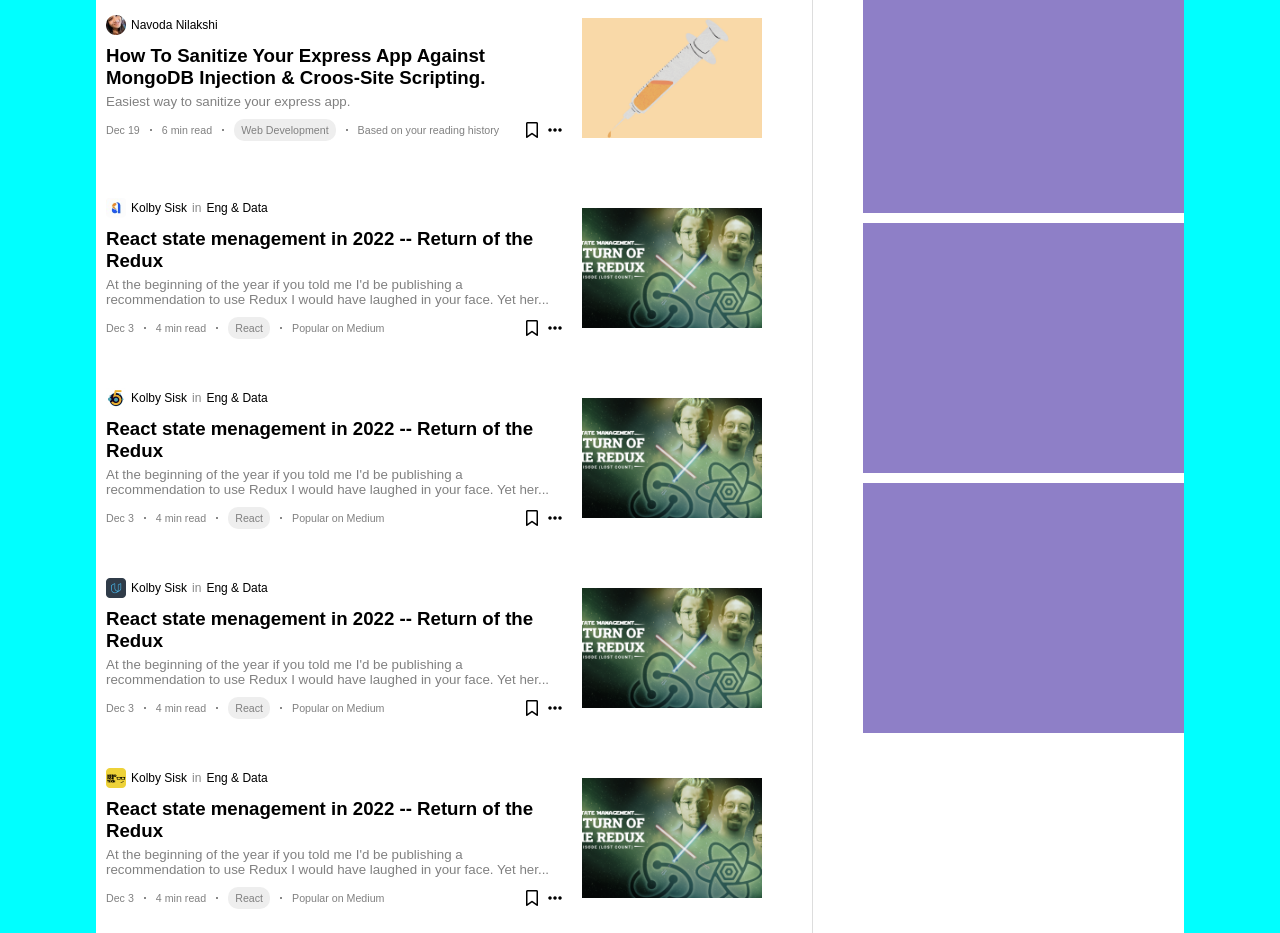
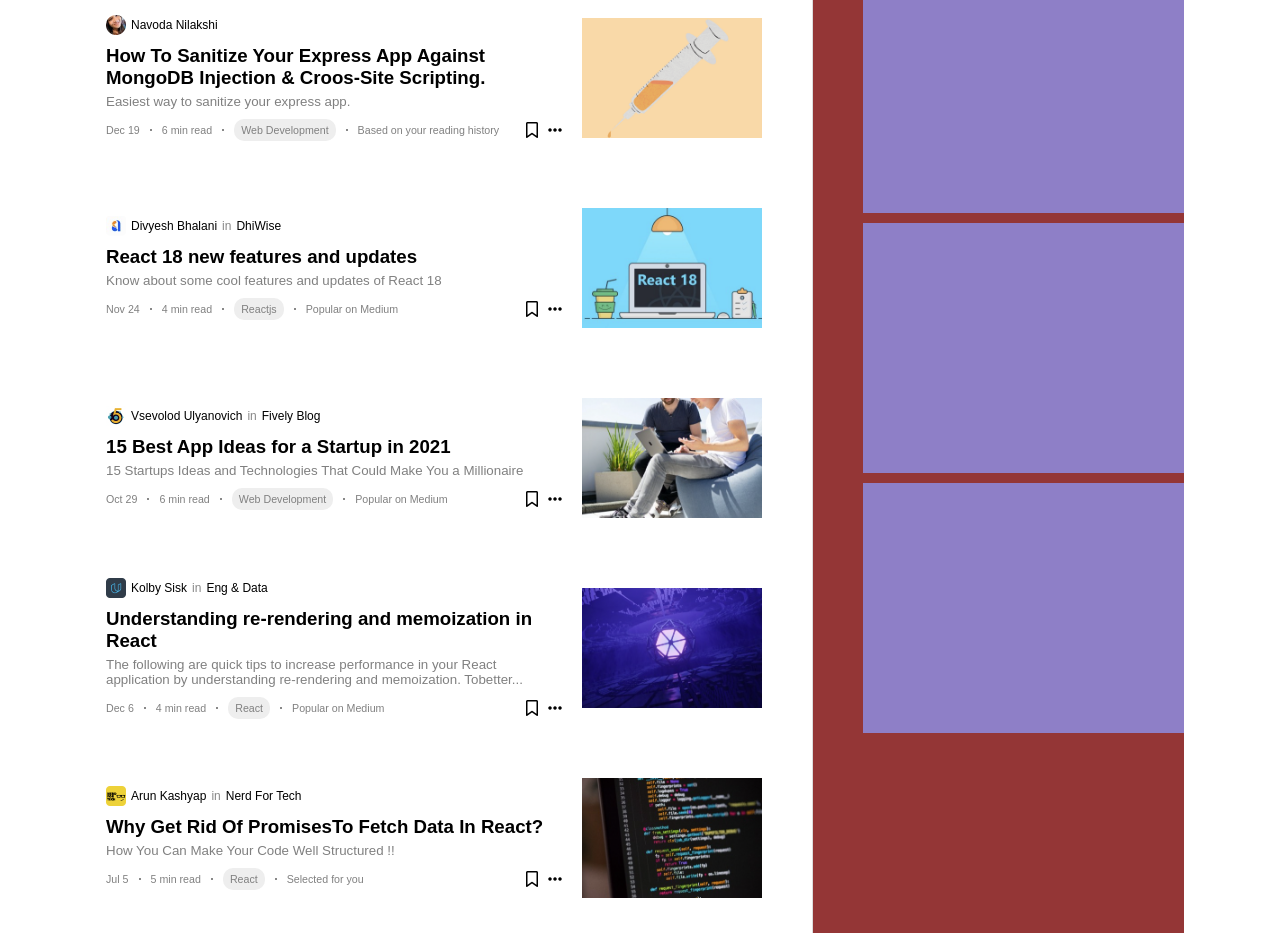
Before and after one commit to Nat1985/Epicode_M1_D8, a plain HTML site: page D8/index.html in a window 1280 px wide. Shown: the part 362-1295 px from the top of the page. Drawn offline with nearby package versions, Linux system fonts and the light colour scheme.

Commit message:
19 marzo

```diff
--- a/D8/css/style.css
+++ b/D8/css/style.css
@@ -9,7 +9,6 @@
 }
 
 .container {
-    background-color: aqua;
     width: 100%;
     display: flex;
     flex-direction: column;
@@ -17,7 +16,6 @@
 }
 
     header {
-        background-color: white;
         height: 55px;
         width: 100%;
         box-shadow: 0px 3px 15px 2px rgba(0, 0, 0, 0.1);
@@ -57,7 +55,7 @@
                 flex-wrap: nowrap;
                 justify-content: flex-end;
                 align-items: center;
-                padding-right: 10px;
+                /* padding-right: 10px; */
             }
 
             .options * {
@@ -259,7 +257,7 @@
                 }
 
         .side-section {
-            background-color: white;
+            background-color: rgb(148, 54, 54);
             width: 550px;
             padding-left: 50px;
         }
--- a/D8/index.html
+++ b/D8/index.html
@@ -36,7 +36,7 @@
                     <span></span>
                 </div>
 
-                <!-- Single post -->
+                <!-- post 1 -->
                 <div class="post">
                     <div class="text">
                         <div class="who-where">
@@ -68,6 +68,7 @@
                     </div>
                 </div>
 
+                <!-- post 2 -->
                 <div class="post">
                     <div class="text">
                         <div class="who-where">
@@ -99,19 +100,84 @@
                     </div>
                 </div>
 
+                <!-- post 3 -->
                 <div class="post">
                     <div class="text">
                         <div class="who-where">
                             <img src="images/avatar_3.png">
+                            <span>Divyesh Bhalani</span>
+                            <span>in</span>
+                            <span>DhiWise</span>
+                        </div>
+                        <h3>React 18 new features and updates</h3>
+                        <p>Know about some cool features and updates of React 18</p>
+                        <div class="post-caption">
+                            <div class="post-info">
+                                <span>Nov 24</span>
+                                <span></span>
+                                <span>4 min read</span>
+                                <span></span>
+                                <span>Reactjs</span>
+                                <span></span>
+                                <span>Popular on Medium</span>
+                            </div>
+                            <div class="post-action">
+                                <i class="fa-regular fa-bookmark"></i>
+                                <i class="fa-solid fa-ellipsis"></i>
+                            </div>
+                        </div>
+                    </div>
+                    <div class="image">
+                        <img src="images/img_3.png">
+                    </div>
+                </div>
+
+                <!-- post 4 -->
+                <div class="post">
+                    <div class="text">
+                        <div class="who-where">
+                            <img src="images/avatar_4.png">
+                            <span>Vsevolod Ulyanovich</span>
+                            <span>in</span>
+                            <span>Fively Blog</span>
+                        </div>
+                        <h3>15 Best App Ideas for a Startup in 2021</h3>
+                        <p>15 Startups Ideas and Technologies That Could Make You a Millionaire
+                        <div class="post-caption">
+                            <div class="post-info">
+                                <span>Oct 29</span>
+                                <span></span>
+                                <span>6 min read</span>
+                                <span></span>
+                                <span>Web Development</span>
+                                <span></span>
+                                <span>Popular on Medium</span>
+                            </div>
+                            <div class="post-action">
+                                <i class="fa-regular fa-bookmark"></i>
+                                <i class="fa-solid fa-ellipsis"></i>
+                            </div>
+                        </div>
+                    </div>
+                    <div class="image">
+                        <img src="images/img_4.png">
+                    </div>
+                </div>
+
+                <!-- post 5 -->
+                <div class="post">
+                    <div class="text">
+                        <div class="who-where">
+                            <img src="images/avatar_1.png">
                             <span>Kolby Sisk</span>
                             <span>in</span>
                             <span>Eng & Data</span>
                         </div>
-                        <h3>React state menagement in 2022 -- Return of the Redux</h3>
-                        <p>At the beginning of the year if you told me I'd be publishing a recommendation to use Redux I would have laughed in your face. Yet her...</p>
+                        <h3>Understanding re-rendering and memoization in React</h3>
+                        <p>The following are quick tips to increase performance in your React application by understanding re-rendering and memoization. Tobetter...</p>
                         <div class="post-caption">
                             <div class="post-info">
-                                <span>Dec 3</span>
+                                <span>Dec 6</span>
                                 <span></span>
                                 <span>4 min read</span>
                                 <span></span>
@@ -126,29 +192,30 @@
                         </div>
                     </div>
                     <div class="image">
-                        <img src="images/img_1.png">
+                        <img src="images/img_5.png">
                     </div>
                 </div>
 
+                <!-- post 6 -->
                 <div class="post">
                     <div class="text">
                         <div class="who-where">
-                            <img src="images/avatar_4.png">
-                            <span>Kolby Sisk</span>
+                            <img src="images/avatar_5.png">
+                            <span>Arun Kashyap</span>
                             <span>in</span>
-                            <span>Eng & Data</span>
+                            <span>Nerd For Tech</span>
                         </div>
-                        <h3>React state menagement in 2022 -- Return of the Redux</h3>
-                        <p>At the beginning of the year if you told me I'd be publishing a recommendation to use Redux I would have laughed in your face. Yet her...</p>
+                        <h3>Why Get Rid Of PromisesTo Fetch Data In React?</h3>
+                        <p>How You Can Make Your Code Well Structured !!</p>
                         <div class="post-caption">
                             <div class="post-info">
-                                <span>Dec 3</span>
+                                <span>Jul 5</span>
                                 <span></span>
-                                <span>4 min read</span>
+                                <span>5 min read</span>
                                 <span></span>
                                 <span>React</span>
                                 <span></span>
-                                <span>Popular on Medium</span>
+                                <span>Selected for you</span>
                             </div>
                             <div class="post-action">
                                 <i class="fa-regular fa-bookmark"></i>
@@ -157,69 +224,7 @@
                         </div>
                     </div>
                     <div class="image">
-                        <img src="images/img_1.png">
-                    </div>
-                </div>
-
-                <div class="post">
-                    <div class="text">
-                        <div class="who-where">
-                            <img src="images/avatar_1.png">
-                            <span>Kolby Sisk</span>
-                            <span>in</span>
-                            <span>Eng & Data</span>
-                        </div>
-                        <h3>React state menagement in 2022 -- Return of the Redux</h3>
-                        <p>At the beginning of the year if you told me I'd be publishing a recommendation to use Redux I would have laughed in your face. Yet her...</p>
-                        <div class="post-caption">
-                            <div class="post-info">
-                                <span>Dec 3</span>
-                                <span></span>
-                                <span>4 min read</span>
-                                <span></span>
-                                <span>React</span>
-                                <span></span>
-                                <span>Popular on Medium</span>
-                            </div>
-                            <div class="post-action">
-                                <i class="fa-regular fa-bookmark"></i>
-                                <i class="fa-solid fa-ellipsis"></i>
-                            </div>
-                        </div>
-                    </div>
-                    <div class="image">
-                        <img src="images/img_1.png">
-                    </div>
-                </div>
-
-                <div class="post">
-                    <div class="text">
-                        <div class="who-where">
-                            <img src="images/avatar_5.png">
-                            <span>Kolby Sisk</span>
-                            <span>in</span>
-                            <span>Eng & Data</span>
-                        </div>
-                        <h3>React state menagement in 2022 -- Return of the Redux</h3>
-                        <p>At the beginning of the year if you told me I'd be publishing a recommendation to use Redux I would have laughed in your face. Yet her...</p>
-                        <div class="post-caption">
-                            <div class="post-info">
-                                <span>Dec 3</span>
-                                <span></span>
-                                <span>4 min read</span>
-                                <span></span>
-                                <span>React</span>
-                                <span></span>
-                                <span>Popular on Medium</span>
-                            </div>
-                            <div class="post-action">
-                                <i class="fa-regular fa-bookmark"></i>
-                                <i class="fa-solid fa-ellipsis"></i>
-                            </div>
-                        </div>
-                    </div>
-                    <div class="image">
-                        <img src="images/img_1.png">
+                        <img src="images/img_6.png">
                     </div>
                 </div>
 
```
